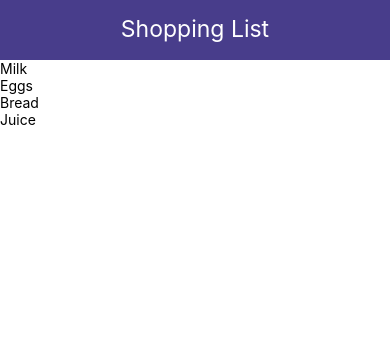
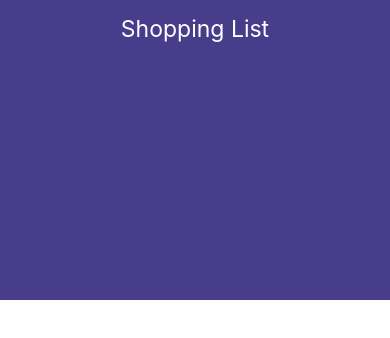
Before and after one commit to Kawsikan/Todo-React-Native, a React Native app: screen / in a window 390 px wide. Shown: the top 338 px of the page. Built offline with nearby package versions, Linux system fonts and the light colour scheme.

Commit message:
created list item

```diff
--- a/App.js
+++ b/App.js
@@ -1,6 +1,7 @@
 import React, { useEffect, useState } from 'react';
 import { FlatList, Text, View, StyleSheet } from 'react-native';
 import Header from './components/Header';
+import ListItem from './components/ListItem';
 // import { uuid } from 'uuidv4'; not working
 import 'react-native-get-random-values';
 import { v4 as uuidv4 } from 'uuid';
@@ -28,10 +29,9 @@ const App = () => {
   return (
 
     <View>
-      <Header title="Shopping List"/>
+      <Header title="Shopping List" />
       <FlatList data={items}
-        renderItem={({ item }) =>
-          <Text>{item.text}</Text>}
+        renderItem={({ item }) => <ListItem item={item} />}
       />
     </View>
     // <View style={{ flex: 1, padding: 24 }}>
--- /dev/null
+++ b/components/ListItem.js
@@ -0,0 +1,26 @@
+import React from 'react';
+import { Text, View, Image, StyleSheet, TextInput } from 'react-native';
+
+
+const ListItem = ({title}) => {
+    return (
+        <View style={styles.header}>
+            <Text style={styles.text}>{title}</Text>
+        </View>
+    )
+}
+
+const styles = StyleSheet.create({
+    header: {
+        height: 60,
+        padding: 15,
+        backgroundColor: 'darkslateblue'
+    },
+    text: {
+        color: 'white',
+        fontSize: 23,
+        textAlign: 'center'
+    }
+})
+
+export default ListItem
```
